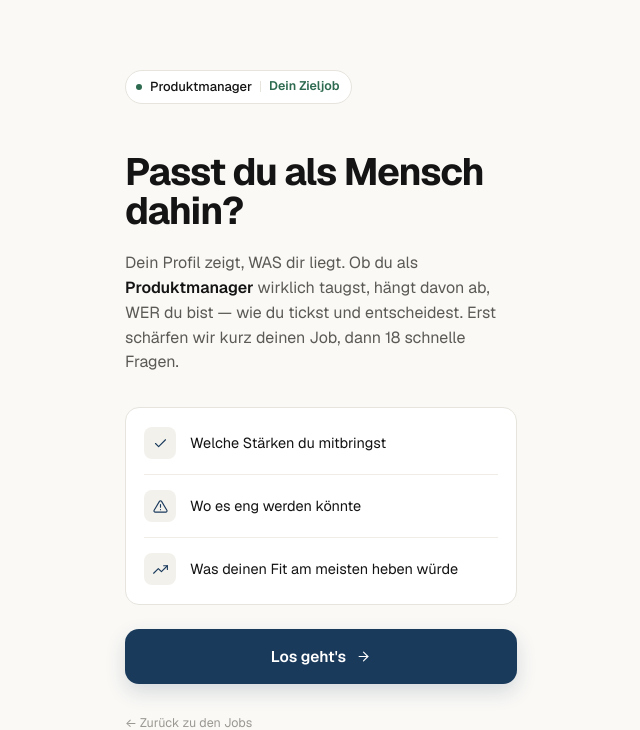
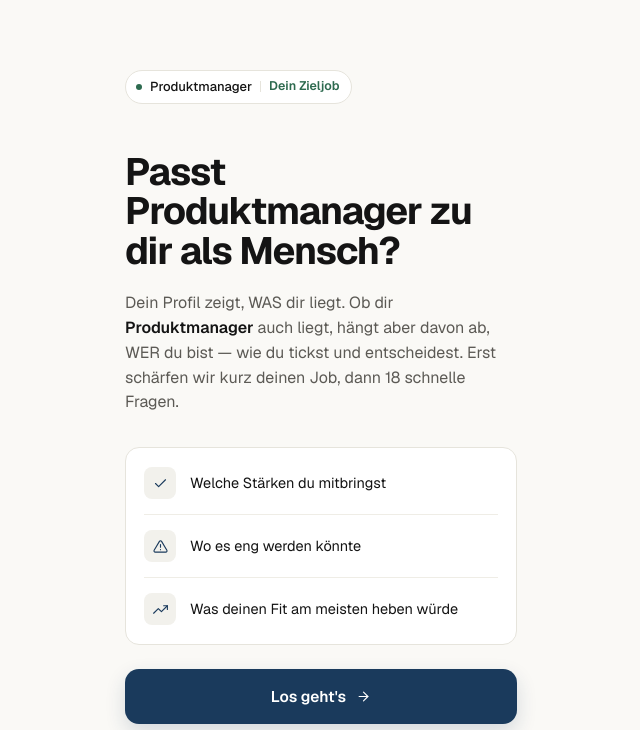
Before and after one commit to schniiils17/work-mentor-v2, a FastAPI app: page /fit-intro in a window 1280 px wide. Shown: the top 730 px of the page, without its empty margins (319-959 px from the left). Run offline with FastAPI, Linux system fonts and the light colour scheme.

Commit message:
V3.22.0: Journey-Übergänge geschärft (Neugier-Lücke statt Bruch)
Übergangstexte umformuliert, damit jeder Handoff anerkennt + EINEN Satz Neugier öffnet
(Typ -> "passt ein Job?" -> "passt er zu dir?" -> "du entscheidest, nicht der Job" -> "Ergebnis"):
- jobs.html Hero: "Du kennst jetzt deinen Typ. Aber passt dein Wunschjob dazu?"
- fit-intro: H1 dynamisch mit Jobname; Body "ob dir X auch liegt" statt "taugst"
- trait-check: Klär-Bubble "Ob das wirklich passt, haengt an dir"; Abschluss + Lade-Texte zielen auf den Job
Positionierung unangetastet (Typ bleibt die Tuer) — nur Copy.

Co-Authored-By: Claude Opus 4.8 <noreply@anthropic.com>

```diff
--- a/app/main.py
+++ b/app/main.py
@@ -900,4 +900,4 @@ async def favicon():
 
 @app.get("/health")
 async def health():
-    return {"status": "ok", "version": "3.21.0"}
+    return {"status": "ok", "version": "3.22.0"}
--- a/templates/fit-intro.html
+++ b/templates/fit-intro.html
@@ -145,9 +145,9 @@
     </span>
 
     <div class="fit-intro-center">
-        <h1>Passt du als Mensch dahin?</h1>
+        <h1 id="fitH1">Passt der Job zu dir als Mensch?</h1>
         <p class="fit-intro-body" id="introBody">
-            Dein Profil zeigt, WAS dir liegt. Ob du wirklich dort reinpasst, hängt davon ab, WER du bist.
+            Dein Profil zeigt, WAS dir liegt. Ob er dir auch liegt, hängt aber davon ab, WER du bist — wie du tickst und entscheidest.
         </p>
 
         <div class="fit-info-card">
@@ -203,9 +203,10 @@ function fitStufe(m) { return m >= 82 ? 'Starke Passung' : m >= 72 ? 'Könnte pa
 
 document.getElementById('jobName').textContent = jobName;
 document.getElementById('matchPct').textContent = hasMatch ? fitStufe(selectedJob.match) : 'Dein Zieljob';
+document.getElementById('fitH1').textContent = 'Passt ' + jobName + ' zu dir als Mensch?';
 document.getElementById('introBody').innerHTML =
-    'Dein Profil zeigt, WAS dir liegt. Ob du als <strong>' + jobName + '</strong> wirklich taugst, ' +
-    'hängt davon ab, WER du bist — wie du tickst und entscheidest. Erst schärfen wir kurz deinen Job, dann 18 schnelle Fragen.';
+    'Dein Profil zeigt, WAS dir liegt. Ob dir <strong>' + jobName + '</strong> auch liegt, ' +
+    'hängt aber davon ab, WER du bist — wie du tickst und entscheidest. Erst schärfen wir kurz deinen Job, dann 18 schnelle Fragen.';
 
 const analyzeBtn = document.getElementById('analyzeBtn');
 analyzeBtn.addEventListener('click', startClarify);
--- a/templates/jobs.html
+++ b/templates/jobs.html
@@ -7,8 +7,8 @@
     </header>
 
     <section class="jobs-hero">
-        <h1>Welchen Job hast du im Kopf?</h1>
-        <p class="subline">Sag mir deinen Zieljob — ich check, ob du als Mensch wirklich dahin passt.</p>
+        <h1>Du kennst jetzt deinen Typ. Aber passt dein Wunschjob dazu?</h1>
+        <p class="subline">Sag mir, welchen Job du im Kopf hast — ich schau, ob er wirklich zu dir passt.</p>
     </section>
 
     <section class="target-job">
```
Also changed, not shown: templates/trait-check.html (+4 -4 lines).
